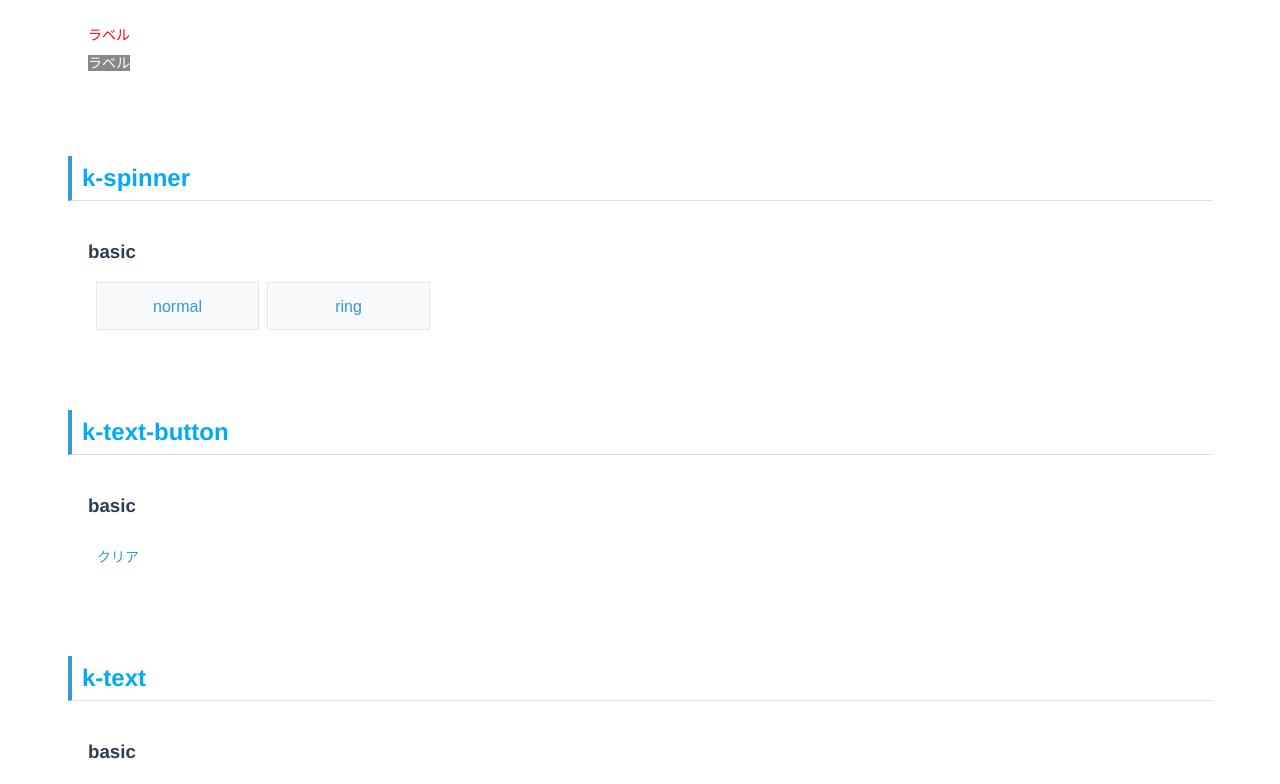
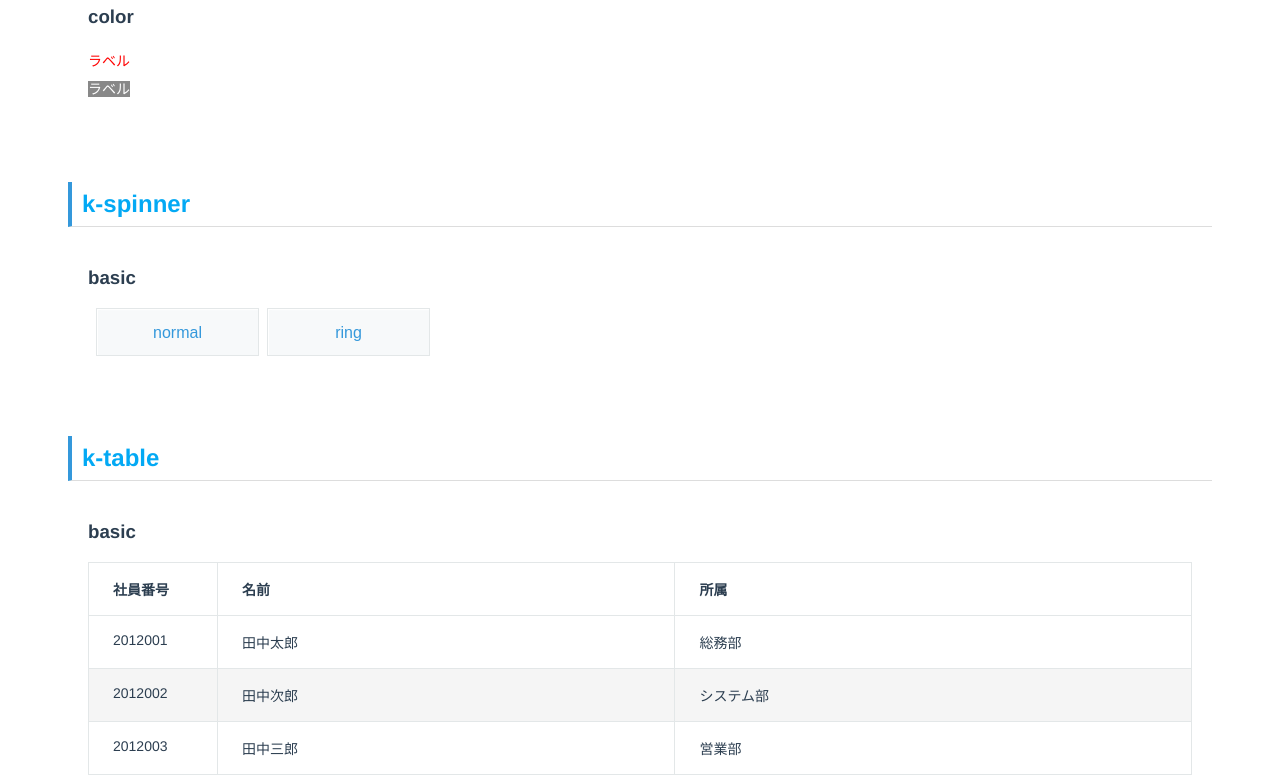
Before and after one commit to mid0111/kintone-vue-component, a Vue app: page / in a window 1280 px wide. Shown: the part 2002-2786 px from the top of the page. Built offline with nearby package versions, Linux system fonts and the light colour scheme.

Commit message:
テーブルコンポーネントを追加

```diff
--- a/src/App.vue
+++ b/src/App.vue
@@ -22,6 +22,9 @@
       <component-title title="k-spinner" />
       <k-spinner-demo />
 
+      <component-title title="k-table" />
+      <k-table-demo />
+
       <component-title title="k-text-button" />
       <k-text-button-demo />
 
@@ -40,6 +43,7 @@ import KDropdownDemo from './demo/KDropdownDemo.vue';
 import KIconButtonDemo from './demo/KIconButtonDemo.vue';
 import KLabelDemo from './demo/KLabelDemo.vue';
 import KSpinnerDemo from './demo/KSpinnerDemo.vue';
+import KTableDemo from './demo/KTableDemo.vue';
 import KTextDemo from './demo/KTextDemo.vue';
 import KTextButtonDemo from './demo/KTextButtonDemo.vue';
 
@@ -54,6 +58,7 @@ export default {
     KIconButtonDemo,
     KLabelDemo,
     KSpinnerDemo,
+    KTableDemo,
     KTextButtonDemo,
     KTextDemo
   },
@@ -67,6 +72,7 @@ export default {
         'k-icon-button',
         'k-label',
         'k-spinner',
+        'k-table',
         'k-text-button',
         'k-text'
       ]
--- /dev/null
+++ b/src/components/KTable.vue
@@ -0,0 +1,141 @@
+<template>
+  <table class="k-table" :style="tableStyle">
+    <thead class="k-table-thead">
+      <tr class="k-table-tr">
+        <slot name="header" v-if="getSlot('header')"></slot>
+        <th
+          v-else
+          v-for="(header, index) in headers"
+          :key="`header-${index}`"
+          class="k-table-th"
+          :width="header.width"
+        >
+          <div v-if="header" class="k-header-label">{{ header.label }}</div>
+        </th>
+      </tr>
+    </thead>
+
+    <tbody class="k-table-tbody">
+      <tr
+        v-for="(item, rowIndex) in items"
+        :key="`row-${rowIndex}`"
+        class="k-table-tr"
+      >
+        <slot v-if="getSlot('default')" :item="item"></slot>
+        <td
+          class="k-table-td"
+          v-else
+          v-for="(header, headerIndex) in headers"
+          :key="`row-header-${headerIndex}`"
+        >
+          {{ item[header.name] }}
+        </td>
+      </tr>
+    </tbody>
+  </table>
+</template>
+
+<script>
+import { getSlot } from '../util/helpers';
+
+export default {
+  props: {
+    headers: {
+      type: Array,
+      default: () => [],
+      required: false
+    },
+    items: {
+      type: Array,
+      default: () => [],
+      required: false
+    },
+    visible: {
+      type: Boolean,
+      default: true,
+      required: false
+    }
+  },
+
+  computed: {
+    tableStyle() {
+      return [
+        {
+          display: this.visible ? 'table' : 'none'
+        }
+      ];
+    }
+  },
+
+  methods: {
+    getSlot(name) {
+      return getSlot(this, name);
+    }
+  }
+};
+</script>
+
+<style lang="css" scoped>
+.k-table {
+  display: table;
+  font-size: 14px;
+  width: 100%;
+  border-collapse: collapse;
+  border-spacing: 0;
+}
+
+.k-table thead {
+  display: table-header-group;
+}
+
+.k-table tr {
+  display: table-row;
+}
+
+.k-table th,
+.k-table td {
+  display: table-cell;
+  text-align: left;
+}
+
+.k-table tr:nth-child(2n) {
+  background-color: #f5f5f5;
+}
+
+.k-table tr {
+  border-color: #e3e7e8;
+  border-width: 0;
+  border-bottom-width: 1px;
+  border-style: solid;
+}
+.k-table tr:first-child {
+  border-top-width: 1px;
+}
+
+.k-table th {
+  border-color: #e3e7e8;
+  border-width: 0;
+  border-right-width: 1px;
+  border-style: solid;
+  padding: 16px 24px;
+}
+.k-table tr th:first-child {
+  border-left-width: 1px;
+}
+
+.k-table td {
+  border-color: #e3e7e8;
+  border-width: 0;
+  border-style: solid;
+  border-right-width: 1px;
+  vertical-align: top;
+  padding: 16px 24px;
+}
+.k-table tr td:first-child {
+  border-left-width: 1px;
+}
+
+.k-table tbody {
+  display: table-row-group;
+}
+</style>
--- a/src/components/index.ts
+++ b/src/components/index.ts
@@ -6,6 +6,7 @@ import KIconButton from './KIconButton.vue';
 import KItem from './KItem.vue';
 import KLabel from './KLabel.vue';
 import KSpinner from './KSpinner.vue';
+import KTable from './KTable.vue';
 import KText from './KText.vue';
 import KTextButton from './KTextButton.vue';
 
@@ -20,6 +21,7 @@ const components: Components = {
   KItem,
   KLabel,
   KSpinner,
+  KTable,
   KText,
   KTextButton
 };
--- /dev/null
+++ b/src/demo/KTableDemo.vue
@@ -0,0 +1,79 @@
+<template>
+  <div class="components">
+    <h3>basic</h3>
+    <k-table :headers="headers" :items="items" />
+    <h3>slot</h3>
+    <k-table :headers="slotHeaders" :items="items">
+      <template v-slot:header>
+        <th :colspan="slotHeaders.length">
+          カスタムヘッダ
+        </th>
+      </template>
+      <template v-slot:default="slotProps">
+        <td width="80">
+          {{ slotProps.item['no'] }}
+        </td>
+        <td>
+          {{ slotProps.item['name'] }}
+        </td>
+        <td>
+          {{ slotProps.item['group'] }}
+        </td>
+        <td width="40">
+          <k-icon-button type="close" color="blue" size="small" />
+        </td>
+      </template>
+    </k-table>
+  </div>
+</template>
+
+<script>
+import KTable from '../components/KTable.vue';
+import KIconButton from '../components/KIconButton.vue';
+
+export default {
+  components: {
+    KIconButton,
+    KTable
+  },
+
+  data() {
+    const headers = [
+      {
+        label: '社員番号',
+        name: 'no',
+        width: 80
+      },
+      {
+        label: '名前',
+        name: 'name'
+      },
+      {
+        label: '所属',
+        name: 'group'
+      }
+    ];
+    return {
+      headers,
+      slotHeaders: headers.concat({ width: 20 }),
+      items: [
+        {
+          name: '田中太郎',
+          no: '2012001',
+          group: '総務部'
+        },
+        {
+          name: '田中次郎',
+          no: '2012002',
+          group: 'システム部'
+        },
+        {
+          name: '田中三郎',
+          no: '2012003',
+          group: '営業部'
+        }
+      ]
+    };
+  }
+};
+</script>
--- /dev/null
+++ b/src/util/helpers.js
@@ -0,0 +1,8 @@
+export function getSlot(vm, name = 'default', data, optional) {
+  if (vm.$scopedSlots[name]) {
+    return vm.$scopedSlots[name];
+  } else if (vm.$slots[name] && (!data || optional)) {
+    return vm.$slots[name];
+  }
+  return undefined;
+}
```
Also changed, not shown: 13 other files (tests, documents, lock files or other folders).
